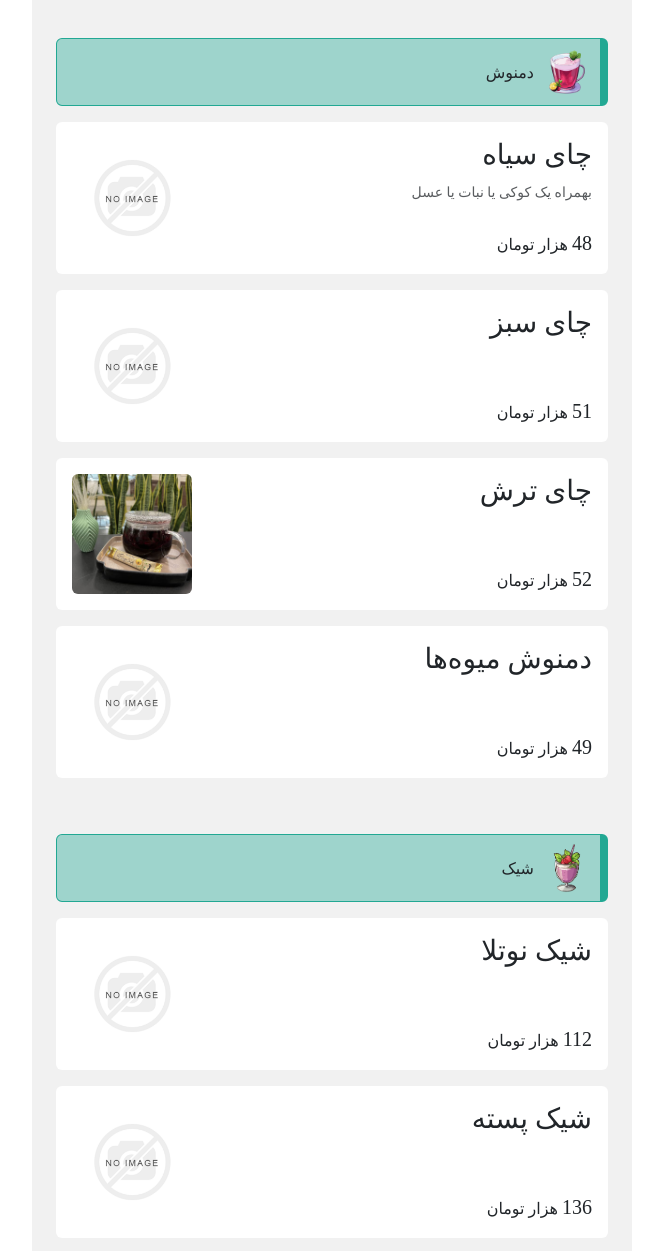
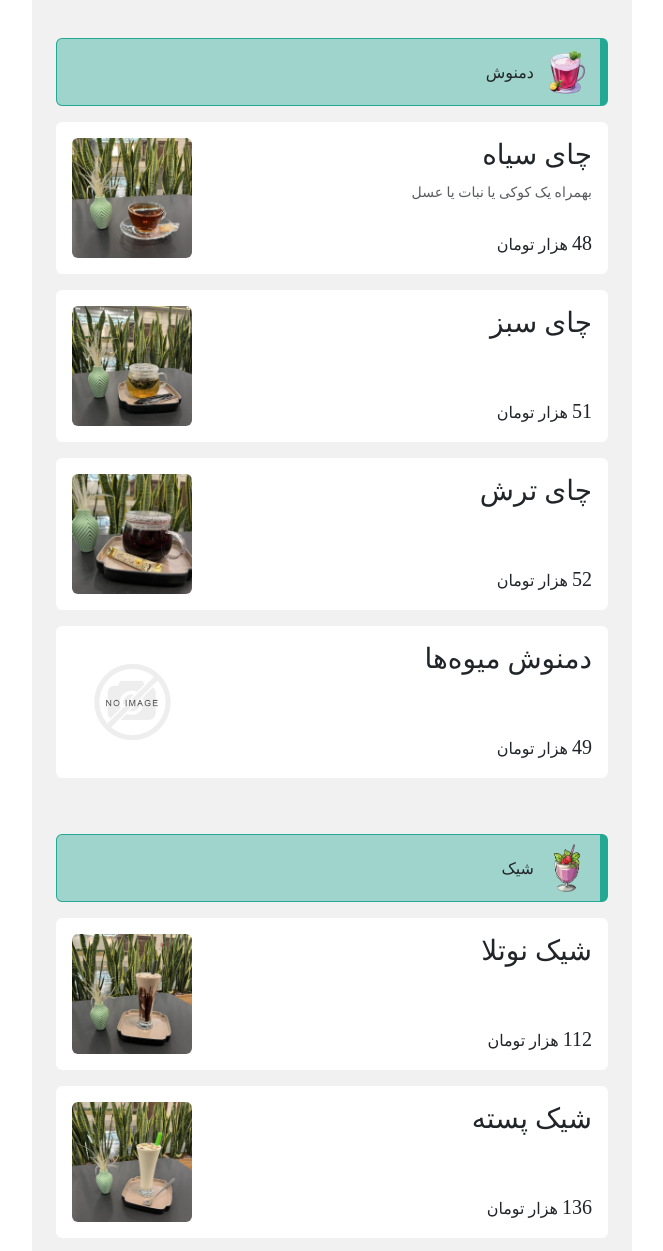
Before and after one commit to MohNamdar/cafe-salam-menu, a plain HTML site: page index.html in a window 1280 px wide. Shown: the part 2360-3611 px from the top of the page, without its empty margins (308-971 px from the left). Drawn offline with nearby package versions, Linux system fonts and the light colour scheme; a small style sheet from the web is missing.

Commit message:
add new images

```diff
--- a/index.html
+++ b/index.html
@@ -227,7 +227,7 @@
                                     <span class="text-gray-500 text-xs">هزار تومان</span>
                                 </div>
                             </div>
-                            <img class="rounded" src="./images/default-image.png" style="width: 120px;" />
+                            <img class="rounded" src="./images/items/latte-peste.jpg" style="width: 120px;" />
                         </div>
                     </div>
                     <!-- item -->
@@ -328,7 +328,7 @@
                                     <span class="text-gray-500 text-xs">هزار تومان</span>
                                 </div>
                             </div>
-                            <img class="rounded" src="./images/default-image.png" style="width: 120px;" />
+                            <img class="rounded" src="./images/items/chai.jpg" style="width: 120px;" />
                         </div>
                     </div>
                     <!-- item -->
@@ -341,7 +341,7 @@
                                     <span class="text-gray-500 text-xs">هزار تومان</span>
                                 </div>
                             </div>
-                            <img class="rounded" src="./images/default-image.png" style="width: 120px;" />
+                            <img class="rounded" src="./images/items/chai-sabz.jpg" style="width: 120px;" />
                         </div>
                     </div>
                     <!-- item -->
@@ -390,7 +390,7 @@
                                     <span class="text-gray-500 text-xs">هزار تومان</span>
                                 </div>
                             </div>
-                            <img class="rounded" src="./images/default-image.png" style="width: 120px;" />
+                            <img class="rounded" src="./images/items/shake-nutella.jpg" style="width: 120px;" />
                         </div>
                     </div>
                     <!-- item -->
@@ -403,7 +403,7 @@
                                     <span class="text-gray-500 text-xs">هزار تومان</span>
                                 </div>
                             </div>
-                            <img class="rounded" src="./images/default-image.png" style="width: 120px;" />
+                            <img class="rounded" src="./images/items/shake-peste.jpg" style="width: 120px;" />
                         </div>
                     </div>
                     <!-- item -->
@@ -523,7 +523,7 @@
                                     <span class="text-gray-500 text-xs">هزار تومان</span>
                                 </div>
                             </div>
-                            <img class="rounded" src="./images/default-image.png" style="width: 120px;" />
+                            <img class="rounded" src="./images/items/sharbat-darchin.jpg" style="width: 120px;" />
                         </div>
                     </div>
                     <!-- item -->
@@ -622,7 +622,7 @@
                             <div class="d-flex justify-content-between align-items-start flex-column">
                                 <h3>موجود در شوکیک</h3>
                             </div>
-                            <img class="rounded" src="./images/items/show-cake.png" style="width: 120px;" />
+                            <img class="rounded" src="./images/items/cake.jpg" style="width: 120px;" />
                         </div>
 
                     </div>
@@ -722,7 +722,7 @@
                             <div class="d-flex justify-content-between align-items-start flex-column">
                                 <h3>موجود در شوکیک</h3>
                             </div>
-                            <img class="rounded" src="./images/items/show-cake.png" style="width: 120px;" />
+                            <img class="rounded" src="./images/items/fignerfood.jpg" style="width: 120px;" />
                         </div>
 
                     </div>
```
Also changed, not shown: images/items/cake.jpg (added), images/items/chai-sabz.jpg (added), images/items/chai.jpg (added), images/items/fignerfood.jpg (added), images/items/latte-peste.jpg (added), images/items/shake-nutella.jpg (added), images/items/shake-peste.jpg (added), images/items/sharbat-darchin.jpg (added).
